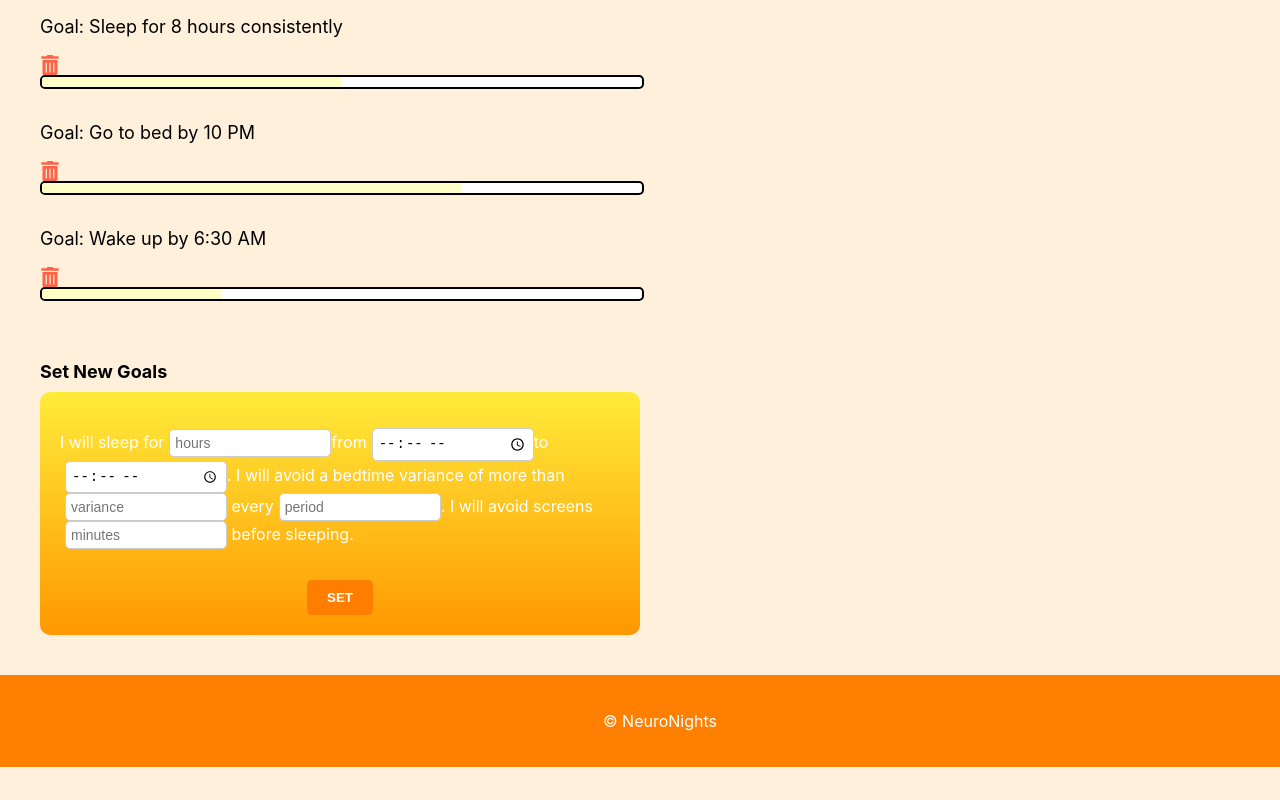
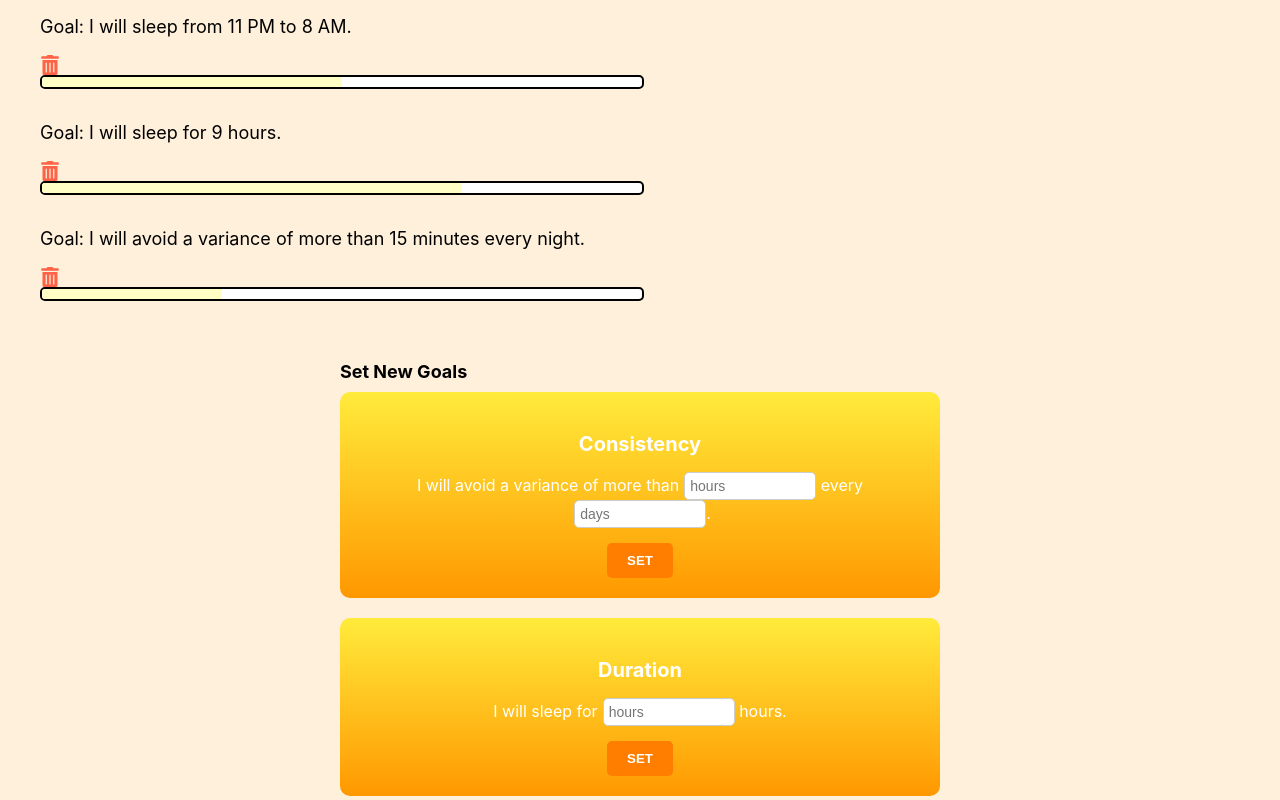
Before and after one commit to s-grzhang/neuro-nights, a React (Create React App) app: page /goals in a window 1280 px wide. Shown: the part 700-1500 px from the top of the page. Before the commit the page ends 1467 px from the top, so only its background shows below. Built offline with nearby package versions, Linux system fonts and the light colour scheme; the HTML template or start-up script is replaced by a standard one.

Commit message:
Polished goals & added mroe videos.:

```diff
--- a/src/EducationPage.js
+++ b/src/EducationPage.js
@@ -39,14 +39,43 @@ const EducationPage = () => {
       <h1>Sleep Exercises</h1>
       <div className="video-section">
         <div className="large-video">
-        <iframe width="300" height="168.75" src="https://www.youtube.com/embed/4wEDoKm40Yc"
-    frameborder="0" allow="accelerometer; autoplay; encrypted-media; gyroscope; picture-in-picture" allowfullscreen>
-  </iframe>
+          <iframe
+            width="300"
+            height="168.75"
+            src="https://www.youtube.com/embed/4wEDoKm40Yc"
+            frameborder="0"
+            allow="accelerometer; autoplay; encrypted-media; gyroscope; picture-in-picture"
+            allowfullscreen
+          ></iframe>
         </div>
         <div className="small-video-row">
-          <video className="small-video" src="video2.mp4" controls></video>
-          <video className="small-video" src="video3.mp4" controls></video>
-          <video className="small-video" src="video4.mp4" controls></video>
+          <iframe
+            className="small-video"
+            width="100"
+            height="56.25"
+            src="https://www.youtube.com/embed/vPUQ265HU2Q"
+            frameborder="0"
+            allow="accelerometer; autoplay; encrypted-media; gyroscope; picture-in-picture"
+            allowfullscreen
+          ></iframe>
+          <iframe
+            className="small-video"
+            width="100"
+            height="56.25"
+            src="https://www.youtube.com/embed/ft-vhYwHzxw"
+            frameborder="0"
+            allow="accelerometer; autoplay; encrypted-media; gyroscope; picture-in-picture"
+            allowfullscreen
+          ></iframe>
+          <iframe
+            className="small-video"
+            width="100"
+            height="56.25"
+            src="https://www.youtube.com/embed/z867dlHCq9c"
+            frameborder="0"
+            allow="accelerometer; autoplay; encrypted-media; gyroscope; picture-in-picture"
+            allowfullscreen
+          ></iframe>
         </div>
       </div>
 
--- a/src/GoalsPage.css
+++ b/src/GoalsPage.css
@@ -1,5 +1,3 @@
-/* GoalsPage.css */
-
 /* Container for the goals page */
 .goals-page {
   display: flex;
@@ -149,21 +147,31 @@
   padding: 20px;
   width: 100%;
   max-width: 600px;
+  margin: 0 auto;
 }
 
-/* Mad-lib box with gradient */
-.goal-madlib-box {
+/* New Goal Boxes */
+.goal-box-new {
   background: linear-gradient(to bottom, #FFEB3B, #FF9800);
   border-radius: 10px;
   padding: 20px;
+  margin-bottom: 20px;
   box-sizing: border-box;
-  display: flex;
-  flex-direction: column;
-  gap: 15px;
   color: white;
+  text-align: center;
 }
 
-.goal-madlib-box input {
+.goal-box-new h3 {
+  font-size: 20px;
+  margin-bottom: 10px;
+}
+
+.goal-box-new p {
+  font-size: 16px;
+  margin-bottom: 15px;
+}
+
+.goal-box-new input {
   padding: 5px;
   margin-left: 5px;
   border-radius: 5px;
@@ -171,14 +179,13 @@
   font-size: 14px;
 }
 
-.goal-madlib-box input[type="number"],
-.goal-madlib-box input[type="text"],
-.goal-madlib-box input[type="time"] {
-  width: 150px;
+.goal-box-new input[type="number"],
+.goal-box-new input[type="text"],
+.goal-box-new input[type="time"] {
+  width: 120px;
 }
 
-/* Button styling */
-.set-button {
+.goal-box-new .set-button {
   background-color: #ff7e00;
   color: white;
   padding: 10px 20px;
@@ -186,10 +193,10 @@
   border-radius: 5px;
   cursor: pointer;
   font-weight: bold;
-  align-self: flex-start;
+  margin-top: 10px;
 }
 
-.set-button:hover {
+.goal-box-new .set-button:hover {
   background-color: #e06d00;
 }
 
--- a/src/GoalsPage.js
+++ b/src/GoalsPage.js
@@ -1,33 +1,15 @@
-// GoalsPage.js (or wherever your menu is located)
 import React, { useState } from 'react';
-import { Link } from 'react-router-dom'; // Import Link from react-router-dom
+import { Link } from 'react-router-dom';
 import './GoalsPage.css';
 import recommendedGoalsImage from "./Recommended Goals.png";
 import { FaTrashAlt } from 'react-icons/fa';
 
 const GoalsPage = () => {
   const [menuOpen, setMenuOpen] = useState(false);
-  const [goalValues, setGoalValues] = useState({
-    hours: '',
-    start: '',
-    end: '',
-    variance: '',
-    variancePeriod: '',
-    screenTime: ''
-  });
 
   // Function to toggle the menu
   const toggleMenu = () => {
     setMenuOpen(!menuOpen);
-  };
-
-  // Handle input change for mad-lib form
-  const handleInputChange = (e) => {
-    const { name, value } = e.target;
-    setGoalValues({
-      ...goalValues,
-      [name]: value
-    });
   };
 
   return (
@@ -56,13 +38,13 @@ const GoalsPage = () => {
         </div>
       </div>
 
-      {/* Current Goals Section */}
-      <div className="current-goals">
+        {/* Current Goals Section */}
+        <div className="current-goals">
         <h2>Current Goals</h2>
 
         {/* Goal 1 */}
         <div className="goal-item">
-          <p>Goal: Sleep for 8 hours consistently</p>
+          <p>Goal: I will sleep from 11 PM to 8 AM.</p>
           <FaTrashAlt className="trash-icon" />
           <div className="progress-bar-goal">
             <div className="progress-goal" style={{ width: '50%' }}></div>
@@ -71,7 +53,7 @@ const GoalsPage = () => {
 
         {/* Goal 2 */}
         <div className="goal-item">
-          <p>Goal: Go to bed by 10 PM</p>
+          <p>Goal: I will sleep for 9 hours.</p>
           <FaTrashAlt className="trash-icon" />
           <div className="progress-bar-goal">
             <div className="progress-goal" style={{ width: '70%' }}></div>
@@ -80,7 +62,7 @@ const GoalsPage = () => {
 
         {/* Goal 3 */}
         <div className="goal-item">
-          <p>Goal: Wake up by 6:30 AM</p>
+          <p>Goal: I will avoid a variance of more than 15 minutes every night.</p>
           <FaTrashAlt className="trash-icon" />
           <div className="progress-bar-goal">
             <div className="progress-goal" style={{ width: '30%' }}></div>
@@ -91,52 +73,45 @@ const GoalsPage = () => {
       {/* Set New Goals Section */}
       <div className="set-new-goals">
         <h2>Set New Goals</h2>
-        <div className="goal-madlib-box">
+
+        {/* Consistency Box */}
+        <div className="goal-box-new">
+          <h3>Consistency</h3>
+          <p>I will avoid a variance of more than
+            <input
+              type="number"
+              placeholder="hours"
+            /> every
+            <input
+              type="text"
+              placeholder="days"
+            />.
+          </p>
+          <button className="set-button">SET</button>
+        </div>
+
+        {/* Duration Box */}
+        <div className="goal-box-new">
+          <h3>Duration</h3>
           <p>I will sleep for
             <input
               type="number"
-              name="hours"
-              value={goalValues.hours}
-              onChange={handleInputChange}
               placeholder="hours"
-            />
-            from
+            /> hours.
+          </p>
+          <button className="set-button">SET</button>
+        </div>
+
+        {/* Bedtime Box */}
+        <div className="goal-box-new">
+          <h3>Bedtime</h3>
+          <p>I will sleep from
             <input
               type="time"
-              name="start"
-              value={goalValues.start}
-              onChange={handleInputChange}
-            />
-            to
+            /> to
             <input
               type="time"
-              name="end"
-              value={goalValues.end}
-              onChange={handleInputChange}
             />.
-            I will avoid a bedtime variance of more than
-            <input
-              type="number"
-              name="variance"
-              value={goalValues.variance}
-              onChange={handleInputChange}
-              placeholder="variance"
-            /> every
-            <input
-              type="text"
-              name="variancePeriod"
-              value={goalValues.variancePeriod}
-              onChange={handleInputChange}
-              placeholder="period"
-            />.
-            I will avoid screens
-            <input
-              type="number"
-              name="screenTime"
-              value={goalValues.screenTime}
-              onChange={handleInputChange}
-              placeholder="minutes"
-            /> before sleeping.
           </p>
           <button className="set-button">SET</button>
         </div>
--- a/src/index.css
+++ b/src/index.css
@@ -290,7 +290,7 @@ main {
   }
 }
 
-@media (max-width: 375px) {
+@media (max-width: 350px) {
   .fixed-header {
     padding: 10px;
   }
@@ -303,10 +303,11 @@ main {
     padding: 15px;
     font-size: 14px; /* Adjust text size for smaller devices */
     height: auto;
+    width: auto; /* Allow the card to scale naturally */
   }
 
   .status-box {
-    width: 100%;
+    width: auto !important; /* Allow the status box to scale naturally */
   }
 
   .goal-cards {
```
